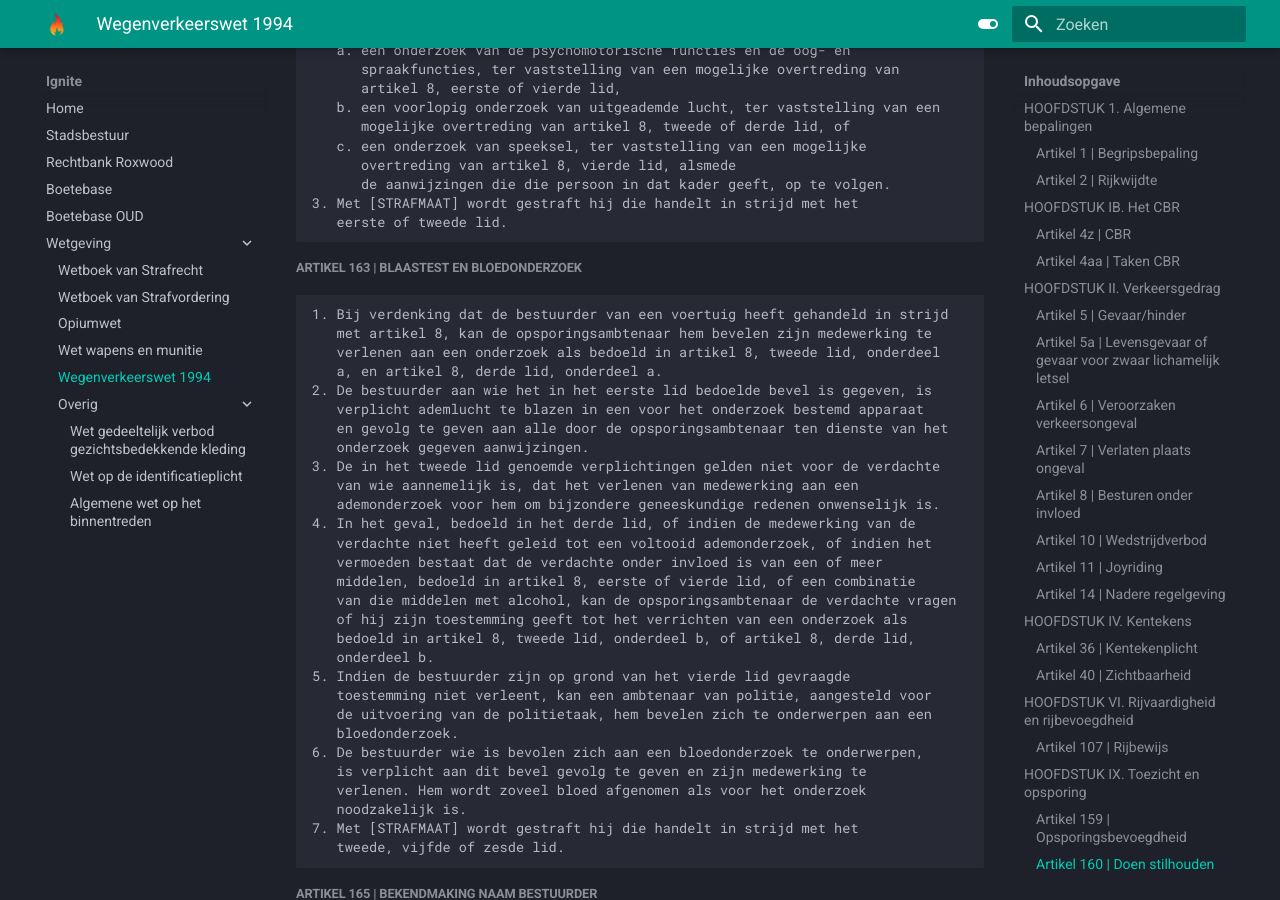
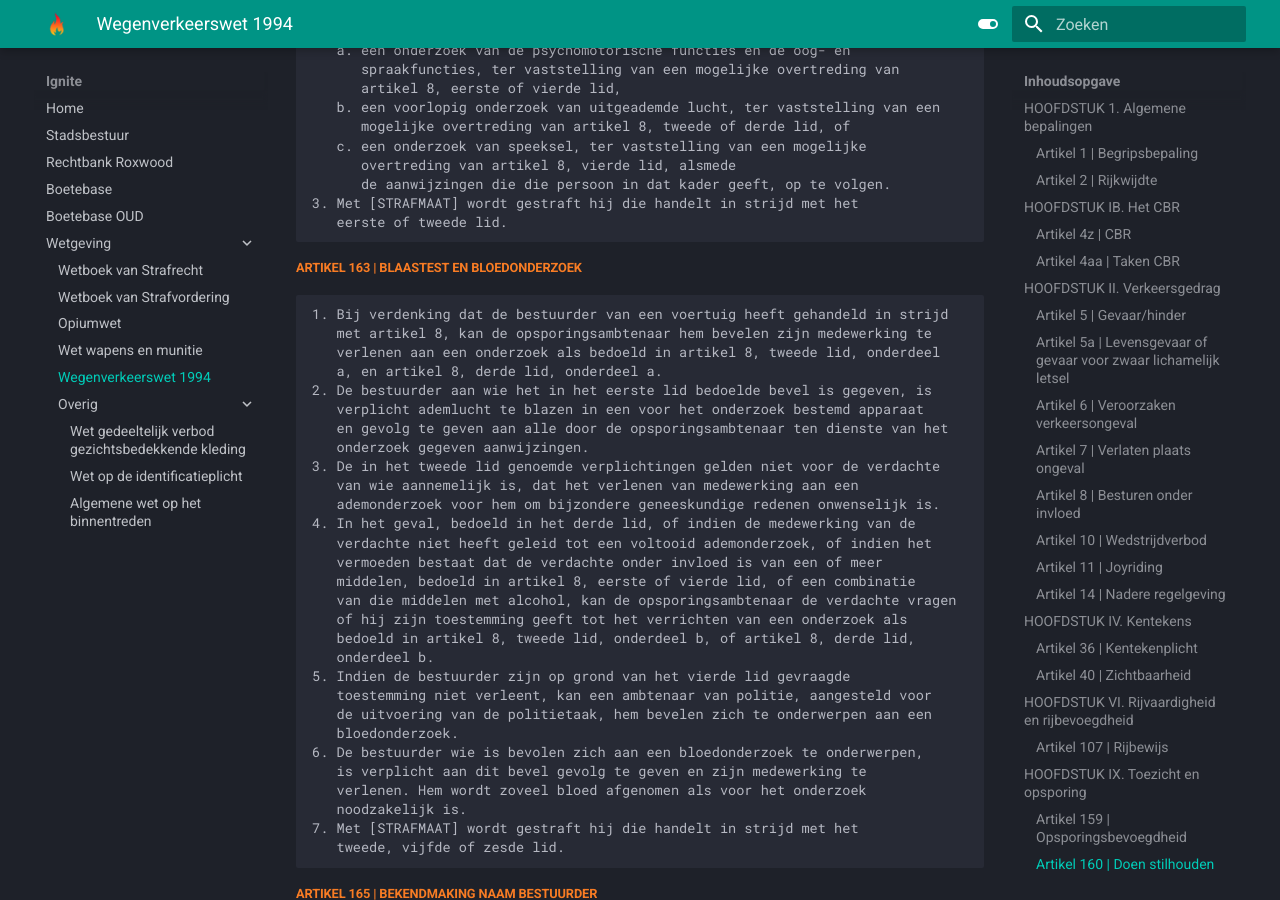
Before and after one commit to NLDenny/wetboek, an MkDocs documentation site: the page built from docs/wvw.md, in a window 1280 px wide and 900 px high, scrolled down 5093 px. Built offline with MkDocs 1.6.1 and Material for MkDocs 9.7.7, drawn with Linux system fonts in a browser that asks for light colours.

Commit message:
Update wvw.md

````diff
--- a/docs/wvw.md
+++ b/docs/wvw.md
@@ -2,7 +2,7 @@
 
 #### HOOFDSTUK 1. Algemene bepalingen
 
-#####Artikel 1 | Begripsbepaling
+#####<span style="color: #f87c24;">Artikel 1 | Begripsbepaling</span>
 ```
 1. In deze wet en de daarop berustende bepalingen wordt, tenzij anders blijkt,
    verstaan onder:
@@ -31,7 +31,7 @@
    aanhangwagen.
 ```
 
-#####Artikel 2 | Rijkwijdte
+#####<span style="color: #f87c24;">Artikel 2 | Rijkwijdte</span>
 ```
 De krachtens deze wet vastgestelde regels kunnen strekken tot:
    a. het verzekeren van de veiligheid op de weg;
@@ -43,14 +43,14 @@ De krachtens deze wet vastgestelde regels kunnen strekken tot:
 
 #### HOOFDSTUK IB. Het CBR
 
-#####Artikel 4z | CBR
+#####<span style="color: #f87c24;">Artikel 4z | CBR</span>
 ```
 Er is een Centraal Bureau Rijvaardigheidsbewijzen, in het maatschappelijk
 verkeer aangeduid als CBR. Het bureau bezit rechtspersoonlijkheid en is
 gevestigd te Downtown Vinewood.
 ```
 
-#####Artikel 4aa | Taken CBR
+#####<span style="color: #f87c24;">Artikel 4aa | Taken CBR</span>
 ```
 Het CBR is belast met de volgende taken:
    a. het beoordelen van de rijvaardigheid;
@@ -60,7 +60,7 @@ Het CBR is belast met de volgende taken:
 
 #### HOOFDSTUK II. Verkeersgedrag
 
-#####Artikel 5 | Gevaar/hinder
+#####<span style="color: #f87c24;">Artikel 5 | Gevaar/hinder</span>
 ```
 1. Het is een ieder verboden zich zodanig te gedragen dat gevaar op de weg
    wordt veroorzaakt of kan worden veroorzaakt of dat het verkeer op de weg
@@ -69,7 +69,7 @@ Het CBR is belast met de volgende taken:
    eerste lid.
 ```
 
-#####Artikel 5a | Levensgevaar of gevaar voor zwaar lichamelijk letsel
+#####<span style="color: #f87c24;">Artikel 5a | Levensgevaar of gevaar voor zwaar lichamelijk letsel</span>
 ```
 1. Het is een ieder verboden opzettelijk zich zodanig in het verkeer te
    gedragen dat de verkeersregels in ernstige mate worden geschonden,
@@ -97,7 +97,7 @@ Het CBR is belast met de volgende taken:
    eerste lid.
 ```
 
-#####Artikel 6 | Veroorzaken verkeersongeval
+#####<span style="color: #f87c24;">Artikel 6 | Veroorzaken verkeersongeval</span>
 ```
 1. Het is een ieder die aan het verkeer deelneemt verboden zich zodanig te
    gedragen dat een aan zijn schuld te wijten verkeersongeval plaatsvindt
@@ -109,7 +109,7 @@ Het CBR is belast met de volgende taken:
    eerste lid.
 ```
 
-#####Artikel 7 | Verlaten plaats ongeval
+#####<span style="color: #f87c24;">Artikel 7 | Verlaten plaats ongeval</span>
 ```
 1. Het is degene die bij een verkeersongeval is betrokken of door wiens
    gedraging een verkeersongeval is veroorzaakt, verboden de plaats van
@@ -129,7 +129,7 @@ Het CBR is belast met de volgende taken:
    eerste lid.
 ```
 
-#####Artikel 8 | Besturen onder invloed
+#####<span style="color: #f87c24;">Artikel 8 | Besturen onder invloed</span>
 ```
 1. Het is een ieder verboden een voertuig te besturen, als bestuurder te doen
    besturen, terwijl hij verkeert onder zodanige invloed van een stof,
@@ -171,7 +171,7 @@ Het CBR is belast met de volgende taken:
    eerste, tweede, derde of vierde lid.
 ```
 
-#####Artikel 10 | Wedstrijdverbod
+#####<span style="color: #f87c24;">Artikel 10 | Wedstrijdverbod</span>
 ```
 1. Het is verboden op de weg een wedstrijd met voertuigen te houden of daaraan
    deel te nemen.
@@ -186,7 +186,7 @@ Het CBR is belast met de volgende taken:
    eerste lid.
 ```
 
-#####Artikel 11 | Joyriding
+#####<span style="color: #f87c24;">Artikel 11 | Joyriding</span>
 ```
 1. Het is verboden opzettelijk wederrechtelijk een aan een ander toebehorend
    motorrijtuig op de weg te gebruiken.
@@ -194,7 +194,7 @@ Het CBR is belast met de volgende taken:
    eerste lid.
 ```
 
-#####Artikel 14 | Nadere regelgeving
+#####<span style="color: #f87c24;">Artikel 14 | Nadere regelgeving</span>
 ```
 Bij algemene maatregel van bestuur worden regels vastgesteld omtrent:
 a. het toepassen van verkeerstekens en onderborden;
@@ -206,7 +206,7 @@ c. het aanbrengen of verwijderen van voorzieningen ter regeling van het
 
 #### HOOFDSTUK IV. Kentekens
 
-#####Artikel 36 | Kentekenplicht
+#####<span style="color: #f87c24;">Artikel 36 | Kentekenplicht</span>
 ```
 Aan de eigenaar of houder van een motorrijtuig op de weg dient
 overeenkomstig bij algemene maatregel van bestuur vastgestelde
@@ -214,7 +214,7 @@ regels door de Dienst Wegverkeer een kenteken voor dat voertuig
 te zijn opgegeven.
 ```
 
-#####Artikel 40 | Zichtbaarheid
+#####<span style="color: #f87c24;">Artikel 40 | Zichtbaarheid</span>
 ```
 1. Het kenteken dient behoorlijk zichtbaar op of aan het motorrijtuig aanwezig
    te zijn.
@@ -229,7 +229,7 @@ te zijn opgegeven.
 
 #### HOOFDSTUK VI. Rijvaardigheid en rijbevoegdheid
 
-#####Artikel 107 | Rijbewijs
+#####<span style="color: #f87c24;">Artikel 107 | Rijbewijs</span>
 ```
 1. Aan de bestuurder van een motorrijtuig op de weg dient door de daartoe
    bevoegde autoriteit een rijbewijs te zijn afgegeven voor het besturen
@@ -243,7 +243,7 @@ te zijn opgegeven.
 
 #### HOOFDSTUK IX. Toezicht en opsporing
 
-#####Artikel 159 | Opsporingsbevoegdheid
+#####<span style="color: #f87c24;">Artikel 159 | Opsporingsbevoegdheid</span>
 ```
 Met de opsporing van de feiten, strafbaar gesteld bij of krachtens deze wet,
 zijn belast:
@@ -251,7 +251,7 @@ a. de in de artikelen 141 en 142 van het Wetboek van Strafvordering bedoelde
    personen.
 ```
 
-#####Artikel 160 | Doen stilhouden
+#####<span style="color: #f87c24;">Artikel 160 | Doen stilhouden</span>
 ```
 1. Op de eerste vordering van de in artikel 159 bedoelde personen is de
    bestuurder van een motorrijtuig verplicht dat motorrijtuig te doen
@@ -273,7 +273,7 @@ a. de in de artikelen 141 en 142 van het Wetboek van Strafvordering bedoelde
    eerste of tweede lid.
 ```
 
-#####Artikel 163 | Blaastest en Bloedonderzoek
+#####<span style="color: #f87c24;">Artikel 163 | Blaastest en bloedonderzoek</span>
 ```
 1. Bij verdenking dat de bestuurder van een voertuig heeft gehandeld in strijd
    met artikel 8, kan de opsporingsambtenaar hem bevelen zijn medewerking te
@@ -306,7 +306,7 @@ a. de in de artikelen 141 en 142 van het Wetboek van Strafvordering bedoelde
    tweede, vijfde of zesde lid.
 ```
 
-#####Artikel 165 | Bekendmaking naam bestuurder
+#####<span style="color: #f87c24;">Artikel 165 | Bekendmaking naam bestuurder</span>
 ```
 1. Indien een bij deze wet als misdrijf strafbaar gesteld feit wordt begaan
    door een bij de ontdekking van het feit onbekend gebleven bestuurder van
````
